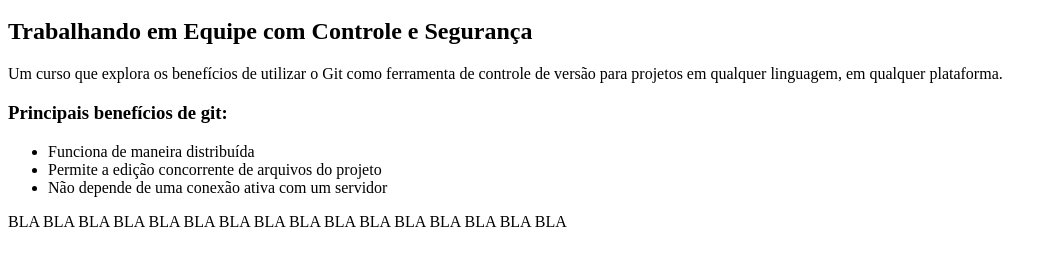
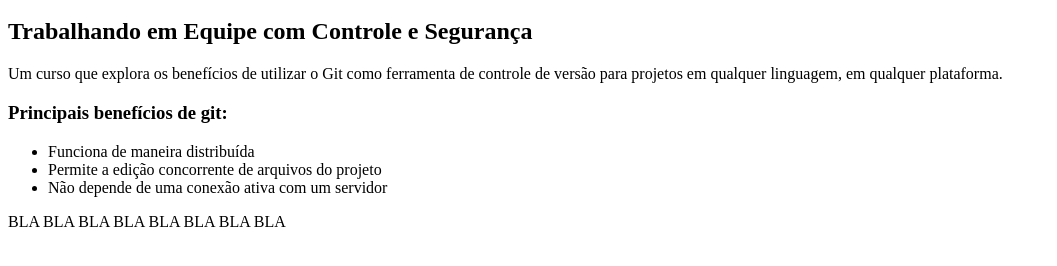
Before and after one commit to bosseur/curso-git, a plain HTML site: page index.html in a window 1280 px wide. Shown: the part 48-314 px from the top of the page, without its empty margins (0-1057 px from the left). Drawn offline with Linux system fonts and the light colour scheme.

Commit message:
Alterações com notepad

```diff
--- a/index.html
+++ b/index.html
@@ -16,8 +16,6 @@
 		<p>
 			BLA BLA BLA BLA
 			BLA BLA BLA BLA
-			BLA BLA BLA BLA
-			BLA BLA BLA BLA
 		</p>
     </body>
 </html>
```
